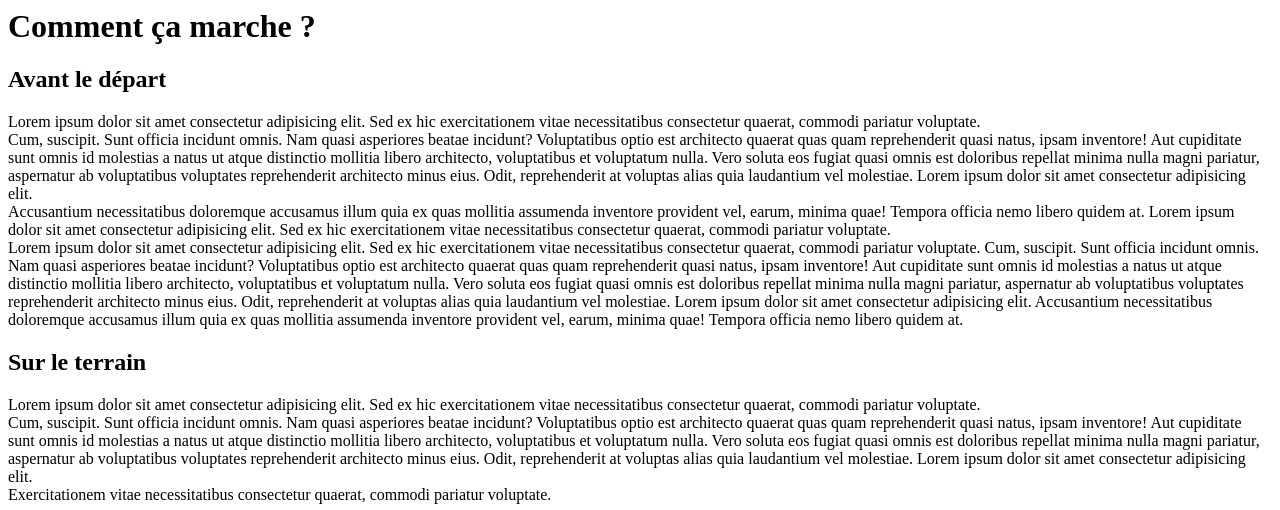
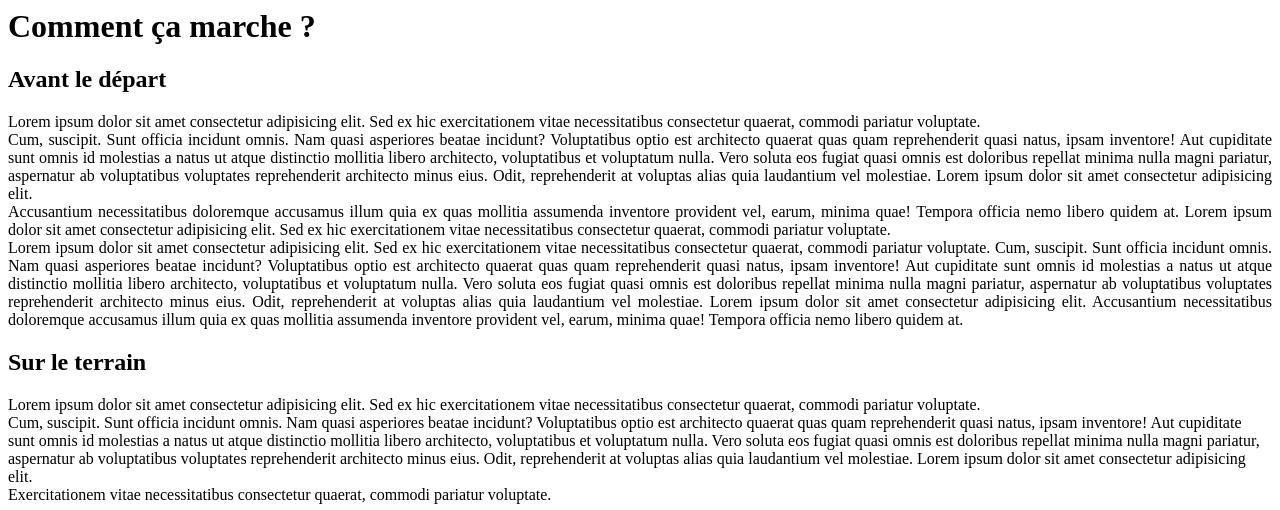
Before and after one commit to aurelnoe/projet_fil_rouge, a PHP site: page /Templates/Autres/Comment_ca_marche.php in a window 1280 px wide. Shown: the top 510 px of the page. Run offline with PHP 8.4, Linux system fonts and the light colour scheme.

Commit message:
page comment ca marche

```diff
--- a/HUMAN_HELP/Templates/Autres/Comment_ca_marche.php
+++ b/HUMAN_HELP/Templates/Autres/Comment_ca_marche.php
@@ -6,11 +6,11 @@
 <h1 class="text-center">Comment ça marche ?</h1>
 </div>
 
-		<div class="my-4 p-2">
-			<h2 class="text-center">Avant le départ</h2>
+		<div class="p-2">
+			<h2 class="text-center m-2">Avant le départ</h2>
 
 
-			<p>
+			<p class="m-4" style="text-align:justify">
 				Lorem ipsum dolor sit amet consectetur adipisicing elit. Sed ex hic exercitationem vitae necessitatibus consectetur quaerat, commodi pariatur voluptate. </br>Cum, suscipit. Sunt officia incidunt omnis. Nam quasi asperiores beatae incidunt?
 				Voluptatibus optio est architecto quaerat quas quam reprehenderit quasi natus, ipsam inventore! Aut cupiditate sunt omnis id molestias a natus ut atque distinctio mollitia libero architecto, voluptatibus et voluptatum nulla.
 				Vero soluta eos fugiat quasi omnis est doloribus repellat minima nulla magni pariatur, aspernatur ab voluptatibus voluptates reprehenderit architecto minus eius. Odit, reprehenderit at voluptas alias quia laudantium vel molestiae.
```
